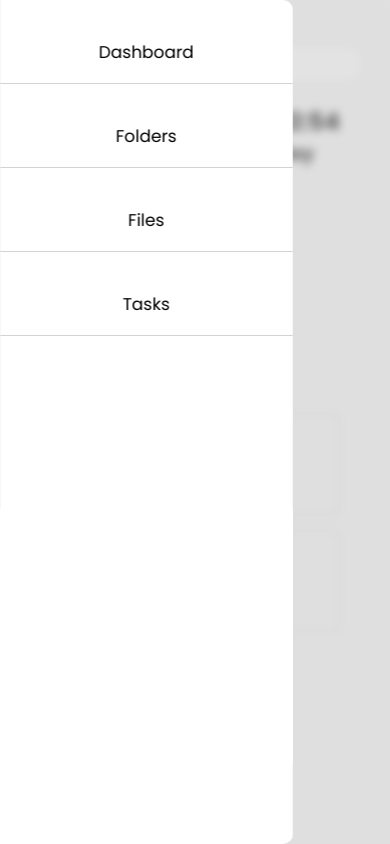
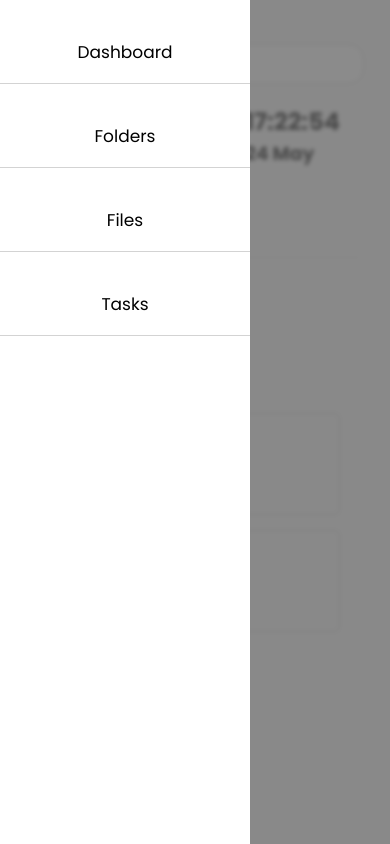
Before and after one commit to Gurpreet06/Mini-Drive, a website: page public/Folders/folders.html in a window 390 px wide. Both pictures are taken after a click on the element "drag_handle". Drawn offline with nearby package versions, Linux system fonts and the light colour scheme; files that its build step writes are made by us from their sources.

Commit message:
'Modifed'

```diff
--- a/public/CSS/style.css
+++ b/public/CSS/style.css
@@ -90,6 +90,9 @@ body{
         flex-wrap: wrap;
     }
 
+    #threeDot{
+        display: block;
+    }
 }
 
 @media screen and (max-width: 768px) {
@@ -104,7 +107,9 @@ body{
 }
 /* End of side menu */
 
-
+.threeDot{
+    display: none;
+}
 
 .upper-section{
     width: 100%;
@@ -305,35 +310,34 @@ input[type=text] {
 }
 
 /* END of  Files */
-#menuSmall {
-    background-color: rgba(200, 200, 200, 0.5);
-    backdrop-filter: saturate(200%) blur(5px);
+
+/* Menu */
+.drawer {
     display: none;
+    background-color: rgb(100, 100, 100, 0.75);
+    backdrop-filter: blur(2px) saturate(200%);
+    bottom: 0;
+    filter: blud(3px) saturate(200%);
+    left: 0;
+    opacity: 0;
     position: fixed;
-    top: 0px;
-    bottom: 0px;
-    left: 0px;
-    right: 0px;
-    z-index: 10;
-    opacity: 0;
-    transition: opacity 0.25s ease;
+    right: 0;
+    top: 0;
+    transition: opacity 0.3s ease;
+    z-index: 10000;
 }
-#menuContainer {
-    border-top-right-radius: 10px;
-    border-bottom-right-radius: 10px;
+
+.drawer>.drawerSide {
     background-color: white;
     height: 100%;
-    position: absolute;
-    left: 0px;
-    overflow: hidden;
-    top: 0;
-    transform: translateX(-100%);
-    transition: transform 0.5s ease;
-    width: 75%;
-    will-change: transform;
-    z-index: 1000;
+    overflow-x: hidden;
+    overflow-y: auto;
+    transform: translate3d(-251px, 0, 0);
+    transition: transform 0.3s ease;
+    width: 250px;
 }
-#menuSmall > #menuContainer > div {
+
+#drawer>#drawerSide>div {
     border-bottom: 1px solid lightgrey;
     padding: 0 2em;
     height: 64px;
@@ -345,15 +349,18 @@ input[type=text] {
     margin-right: auto;
     margin-top: 20px;
 }
-#menuSmall > #menuContainer > div:last-child {
+
+#drawer>#drawerSide>div:last-child {
     margin-bottom: 10px;
 }
-#menuSmall > #menuContainer > div > a {
+
+#drawer>#drawerSide>div>a {
     color: black;
     text-decoration: none;
     font-size: 17px;
 
 }
-#menuSmall > #menuContainer > div > a:visited {
+
+#drawer>#drawerSide>div>a:visited {
     color: black;
 }
--- a/public/Folders/folders.html
+++ b/public/Folders/folders.html
@@ -65,7 +65,7 @@
         <div class="dropdown-content1" style="top: -25px;">
             <button class="downlaod">Log Out</button>
         </div>
-        <div  style="cursor: pointer;">
+        <div style="cursor: pointer;">
             <img src="{{UserImg}}" alt="">
             <h3>{{UserName}} {{LastName}}</h3>
         </div>
@@ -90,7 +90,8 @@
 
         <div class="upper-section">
             <section class="search-input">
-                <span class="material-icons" id="handle" onclick="showMobileMenu(event)">drag_handle</span>
+                <span class="material-icons threeDot" id="threeDot"
+                    onclick="setDrawer('drawer', true)">drag_handle</span>
                 <div class="search-container">
                     <input type="text" placeholder="Search.." name="search">
                 </div>
@@ -104,14 +105,16 @@
                 </div>
             </section>
 
-            <div id='menuSmall' class='mobile' onclick="hideMobileMenu(event)">
-                <div id="menuContainer">
-                    <div><a href="#">Dashboard</a></div>
-                    <div><a href="./Folders/folders.html">Folders</a></div>
-                    <div><a href="./Files/files.html">Files</a></div>
-                    <div><a href="./Tasks/tasks.html">Tasks</a> </div>
+            <!----MOBIL CONTENT-->
+            <div id="drawer" onclick="setDrawer('drawer', false, event)" class="drawer">
+                <div class="drawerSide" id="drawerSide">
+                    <div><a href="../index.html">Dashboard</a></div>
+                    <div><a href="../Folders/folders.html">Folders</a></div>
+                    <div><a href="../Files/files.html">Files</a></div>
+                    <div><a href="../Tasks/tasks.html">Tasks</a> </div>
                 </div>
             </div>
+            <!----End of MOBIL CONTENT-->
 
             <div class="project-row">
                 <div style="width: 100%;">
--- a/public/Javascript/mobile-menu.js
+++ b/public/Javascript/mobile-menu.js
@@ -1,86 +1,34 @@
-var menuTransition = '0.5s ease'
+async function setDrawer(id, show, event) {
+    let refBody = document.getElementsByTagName('body')[0]
+    let refDrawer = document.getElementById(id)
+    let performAction = false
 
-async function showMobileMenu(evt) {
-    let refBody = document.getElementsByTagName('body')[0],
-        refSmall = document.getElementById('menuSmall'),
-        refContainer = document.getElementById('menuContainer')
-
-    if (typeof evt !== 'undefined') {
-        if (evt.cancelable) evt.preventDefault()
-        evt.stopPropagation()
-        target = evt.target.id
-    }
-
-    refBody.style.overflow = 'hidden'
-    refSmall.style.display = 'flex'
-    await promiseWaitUntilPropertyValue('menuSmall', 'display', 'flex')
-
-    // Activar l'animació
-    refSmall.style.transition = 'opacity ' + menuTransition
-    refContainer.style.transition = 'transform ' + menuTransition
-
-    // Animar perquè es mostri
-    refSmall.style.opacity = 1
-    refContainer.style.transform = 'translateX(0)'
-
-    await promiseTransitionEnd(refSmall)
-}
-async function hideMobileMenu(evt) {
-    let refBody = document.getElementsByTagName('body')[0],
-        refSmall = document.getElementById('menuSmall'),
-        refContainer = document.getElementById('menuContainer'),
-        target = ''
-
-
-    if (typeof evt !== 'undefined') {
-        if (evt.cancelable) evt.preventDefault()
-        evt.stopPropagation()
-        target = evt.target.id
-    }
-
-    if (target === 'menuSmall') {
-        refBody.style.overflow = 'auto'
-        // Activar l'animació
-        refSmall.style.transition = 'opacity ' + menuTransition
-        refContainer.style.transition = 'transform ' + menuTransition
-        // Animar perquè s'amagui
-        refSmall.style.opacity = 0
-        refContainer.style.transform = 'translateX(-100%)'
-
-        await promiseTransitionEnd(refSmall)
-        refSmall.style.display = 'none'
+    if (typeof event == 'undefined' || (event.target && event.target.getAttribute('id') == id)) {
+        if (show) {
+            refBody.style.overflow = 'hidden'
+            refDrawer.style.display = 'flex'
+            await promiseWaitUntilPropertyValue(refDrawer, 'display', 'flex')
+            refDrawer.style.opacity = '1'
+            refDrawer.querySelector('.drawerSide').style.transform = 'translate3d(0px, 0, 0)'
+        } else {
+            refDrawer.style.opacity = '0'
+            refDrawer.querySelector('.drawerSide').style.transform = 'translate3d(-250px, 0, 0)'
+            await promiseWait(300)
+            refBody.style.overflow = 'initial'
+            refDrawer.style.display = 'none'
+        }
     }
 }
-function navega(evt, lloc) {
-    evt.stopPropagation()
-    console.log('Navegar a ', lloc)
-}
-
-// Espera una estona abans de seguir amb el codi
 async function promiseWait(time) {
     return new Promise((resolve, reject) => {
         setTimeout(() => { resolve() }, time)
     })
 }
-
-function promiseWaitUntilPropertyValue(divId, property, value) {
-    return new Promise(async (resolve, reject) => {
-        let ref = document.getElementById(divId),
-            style = window.getComputedStyle(ref),
-            now = style.getPropertyValue(property)
-        if (now === value) {
-            resolve()
-        } else {
-            await promiseWait(1)
-            await promiseWaitUntilPropertyValue(divId, property, value)
-        }
-    })
+async function promiseWaitUntilPropertyValue(ref, property, value) {
+    let style = window.getComputedStyle(ref)
+    let now = style.getPropertyValue(property)
+    if (now != value) {
+        await this.promiseWait(1)
+        await this.promiseWaitUntilPropertyValue(ref, property, value)
+    }
 }
-
-function promiseTransitionEnd(ref) {
-    return new Promise(async (resolve, reject) => {
-        ref.addEventListener('transitionend', () => {
-            resolve()
-        })
-    })
-}
```
Also changed, not shown: public/Files/files.html (+11 -9 lines), public/Folders/listFiles.html (+11 -8 lines), public/Tasks/tasks.html (+11 -8 lines), public/index.html (+9 -5 lines).
